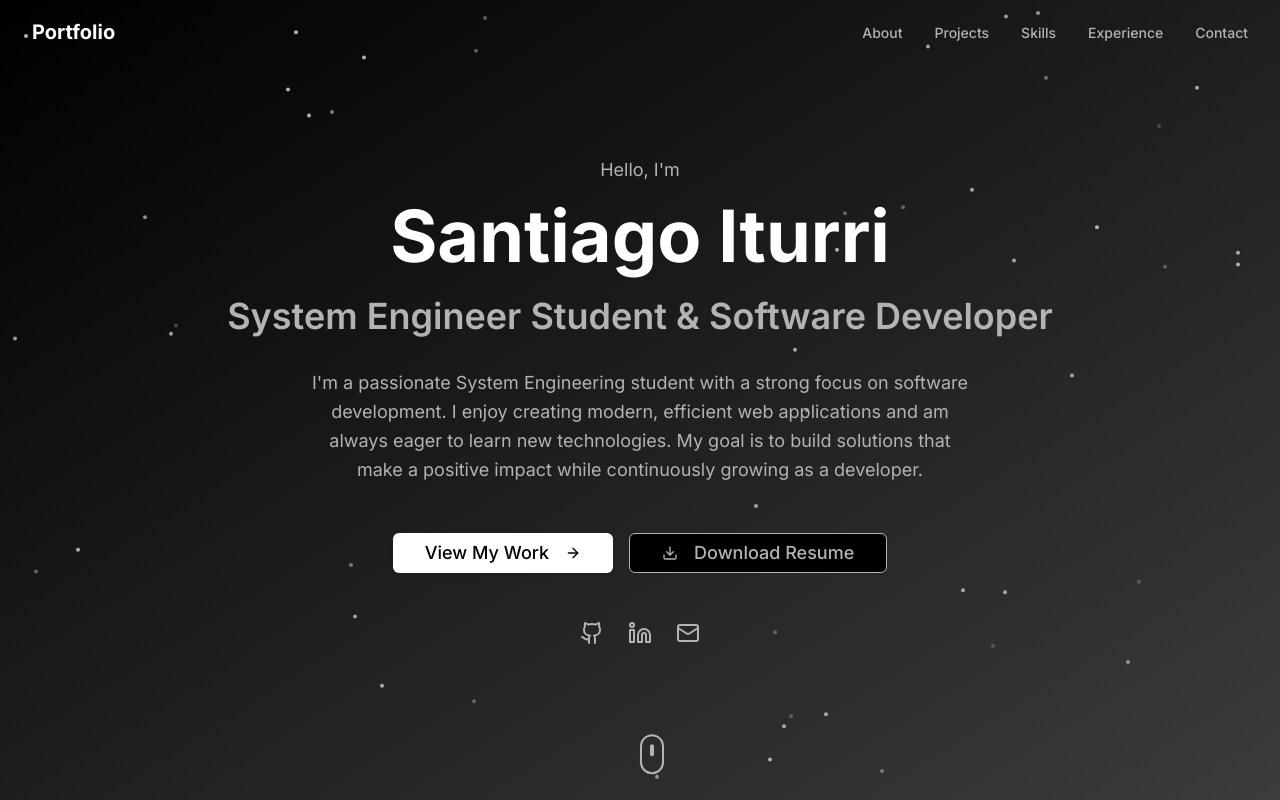
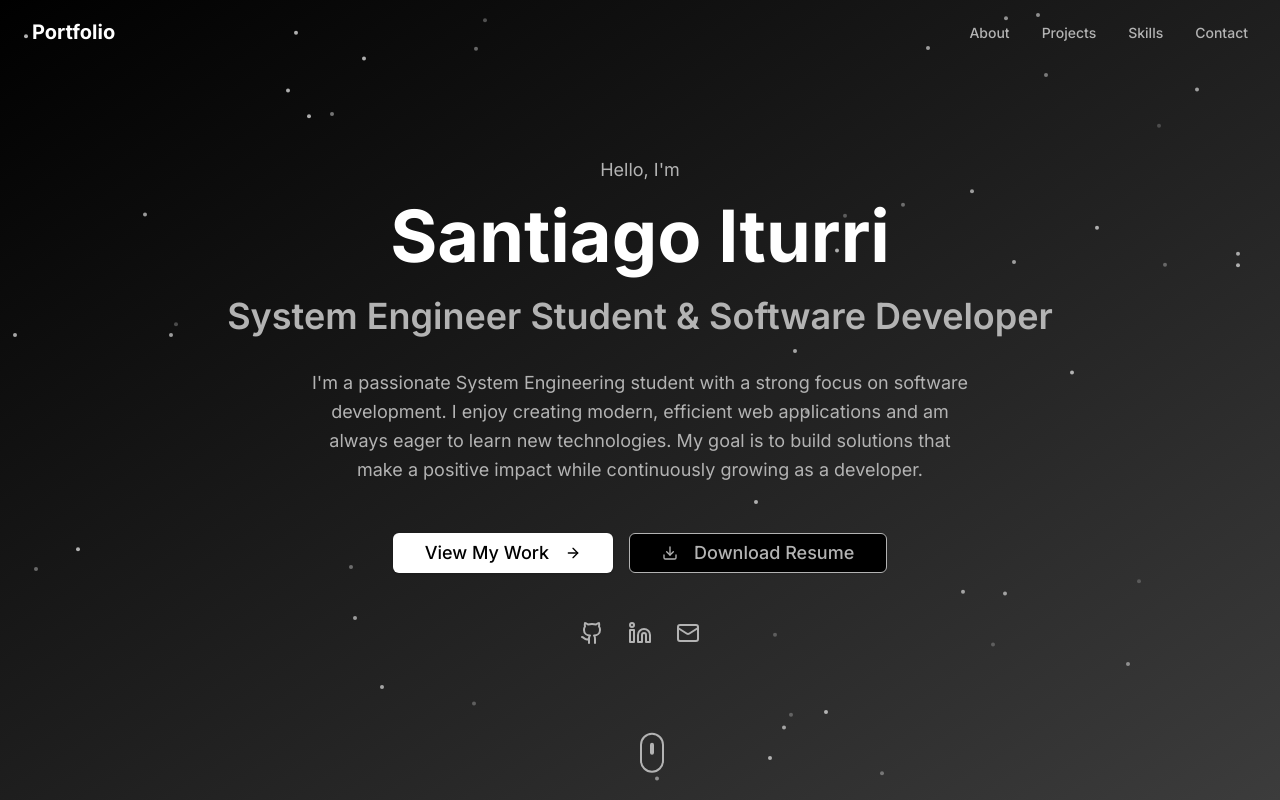
Before and after one commit to Ichurri/my-portafolio, a Next.js app: page / in a window 1280 px wide. Shown: the top 800 px of the page. Built offline with nearby package versions, Linux system fonts and the light colour scheme.

Commit message:
remove: experience

```diff
--- a/src/app/page.tsx
+++ b/src/app/page.tsx
@@ -25,14 +25,7 @@
 
       <Skills />
 
-      <section id="experience" className="min-h-screen flex items-center justify-center bg-dark-200">
-        <div className="text-center">
-          <h2 className="text-4xl font-bold mb-4">Experience Section</h2>
-          <p className="text-dark-400">Coming soon...</p>
-        </div>
-      </section>
-
-      <section id="contact" className="min-h-screen flex items-center justify-center">
+      <section id="contact" className="min-h-screen flex items-center justify-center bg-dark-200">
         <div className="text-center">
           <h2 className="text-4xl font-bold mb-4">Contact Section</h2>
           <p className="text-dark-400">Coming soon...</p>
--- a/src/components/sections/Header.tsx
+++ b/src/components/sections/Header.tsx
@@ -22,7 +22,6 @@
     { href: '#about', label: 'About' },
     { href: '#projects', label: 'Projects' },
     { href: '#skills', label: 'Skills' },
-    { href: '#experience', label: 'Experience' },
     { href: '#contact', label: 'Contact' },
   ];
 
```
